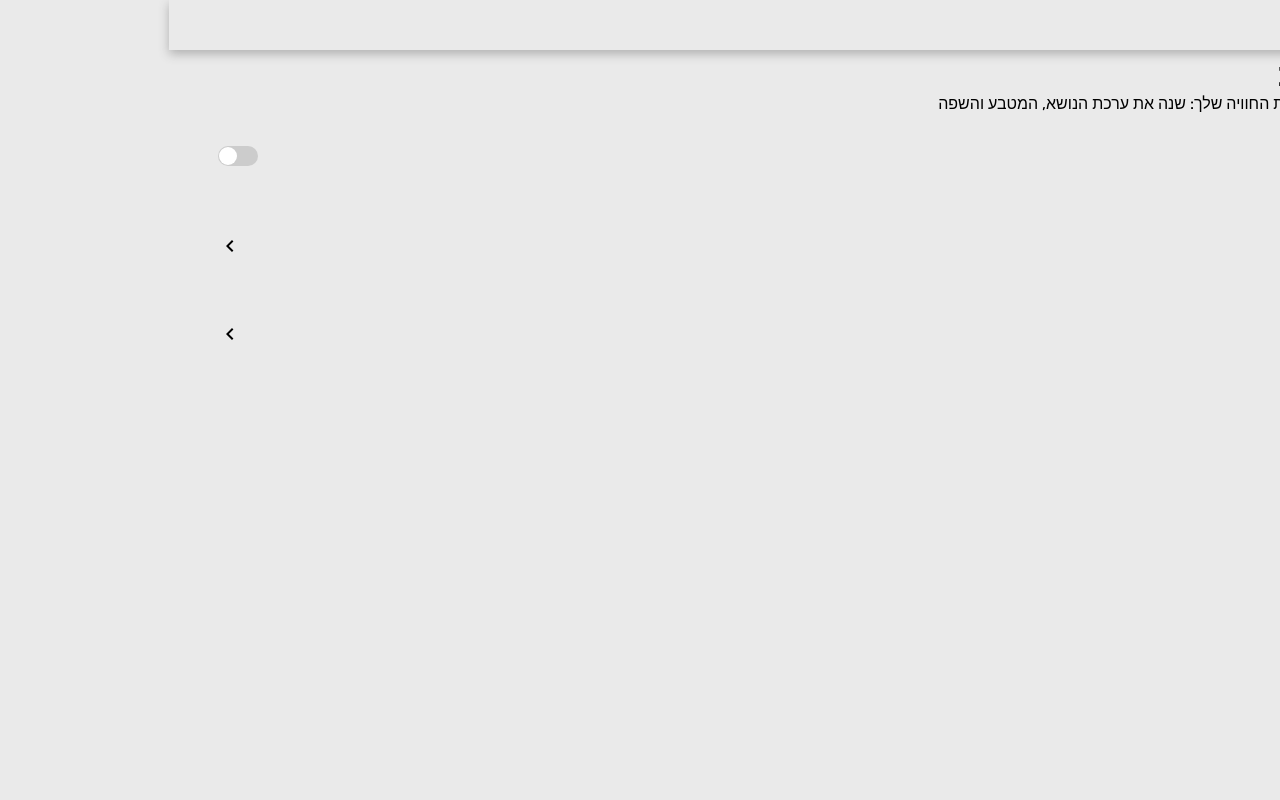
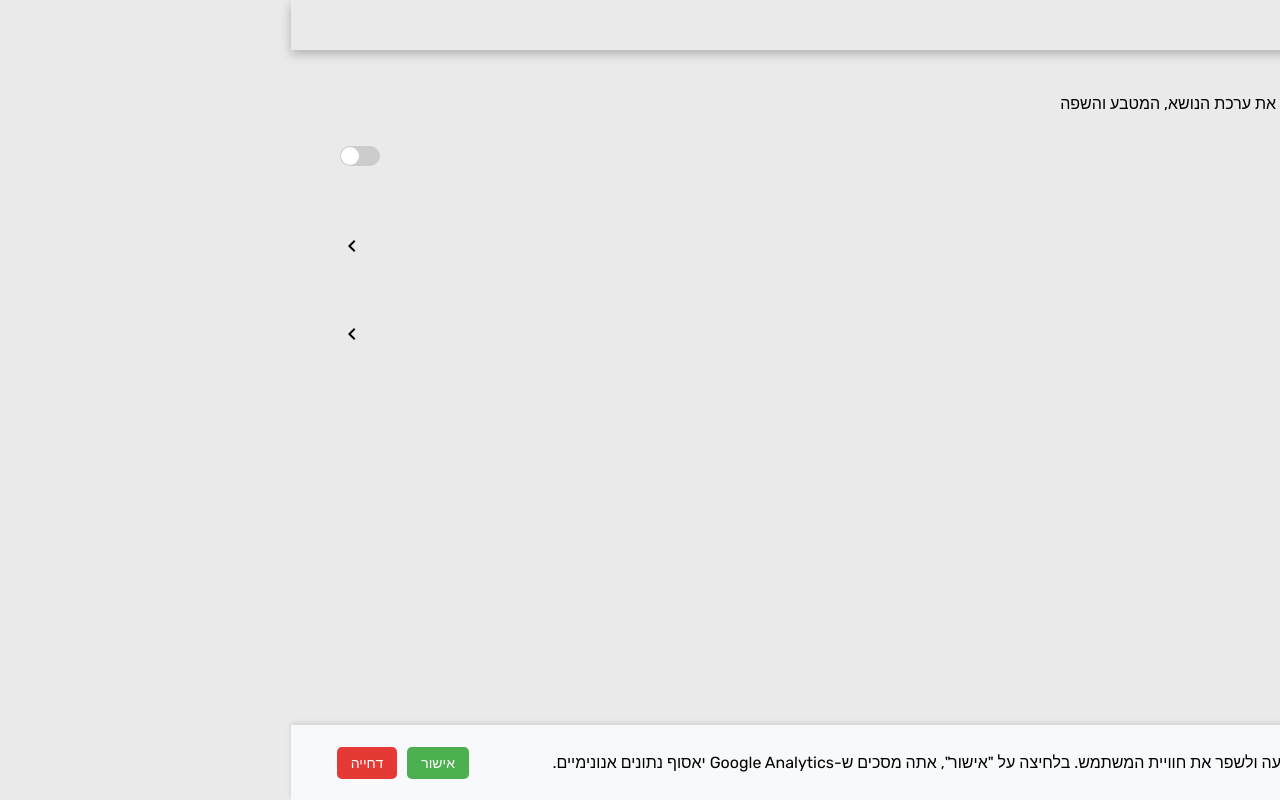
Before and after one commit to ArielBarkan/Calculator, a React (Vite) app: page /settings in a window 1280 px wide. Built offline with nearby package versions, Linux system fonts and the light colour scheme.

Commit message:
adding CookieBanner.tsx

```diff
--- a/public/locales/he-IL/common.json
+++ b/public/locales/he-IL/common.json
@@ -1,9 +1,15 @@
 {
   "components": {
     "toggleSwitch": {
-      "off": "לא פעיל",
       "on": "פעיל"
     }
+  },
+  "cookieBanner": {
+    "button": {
+      "accept": "אישור",
+      "reject": "דחייה"
+    },
+    "text": "אתר זה משתמש בעוגיות כדי לנתח תנועה ולשפר את חוויית המשתמש. בלחיצה על \"אישור\", אתה מסכים ש-Google Analytics יאסוף נתונים אנונימיים."
   },
   "firstTimeModal": {
     "closeButton": "הבנתי, קחו אותי לאפליקציה",
--- /dev/null
+++ b/src/components/cookieBanner/CookieBanner.tsx
@@ -0,0 +1,44 @@
+// React and modules imports
+import { useState, useEffect } from "react";
+import { useTranslation } from "react-i18next";
+
+// Custom imports
+import { CookieBannerWrapper, CookieText, ButtonGroup, Button } from "./cookieBanner.wrappers";
+
+const CookieBanner = () => {
+    const { t: translate } = useTranslation("common");
+    const [visible, setVisible] = useState(false);
+
+    useEffect(() => {
+        const consent = localStorage.getItem("cookieConsent");
+        if (!consent) {
+            setVisible(true); // Show banner if no consent is stored
+        }
+    }, []);
+
+    const handleConsent = (accepted: boolean) => {
+        localStorage.setItem("cookieConsent", accepted ? "accepted" : "rejected");
+
+        if (!accepted) {
+
+            window[`ga-disable-${import.meta.env.VITE_GOOGLE_ANALYTICS_TRACKING_ID}`] = true; // Disable GA
+        }
+
+        setVisible(false); // Hide banner after choice is made
+    };
+
+    return visible ? (
+        <CookieBannerWrapper visible={visible}>
+            <CookieText>{translate("common:cookieBanner.text")}</CookieText>
+            <ButtonGroup>
+                <Button className="accept"
+                        onClick={() => handleConsent(true)}>{translate("common:cookieBanner.button.accept")}</Button>
+                <Button className="reject"
+                        onClick={() => handleConsent(false)}>{translate("common:cookieBanner.button.reject")}</Button>
+            </ButtonGroup>
+        </CookieBannerWrapper>
+    ) : null;
+};
+
+
+export { CookieBanner };
--- /dev/null
+++ b/src/components/cookieBanner/cookieBanner.wrappers.tsx
@@ -0,0 +1,51 @@
+// Styled Components for the banner
+import styled from "styled-components";
+
+const CookieBannerWrapper = styled.div<{ visible: boolean }>`
+    position: fixed;
+    bottom: ${(props) => (props.visible ? "0" : "-100px")}; /* Show/Hide smoothly */
+    left: 0;
+    width: 100%;
+    background: #f8f9fa;
+    padding: 12px 20px;
+    display: flex;
+    justify-content: space-around;
+    align-items: center;
+    box-shadow: 0 -2px 5px rgba(0, 0, 0, 0.1);
+    transition: bottom 0.3s ease-in-out;
+    z-index: 9999;
+`;
+
+const CookieText = styled.p`
+    padding: 0 2rem;
+`;
+
+const ButtonGroup = styled.div`
+    display: flex;
+    gap: 10px;
+`;
+
+const Button = styled.button`
+    padding: 8px 14px;
+    font-size: 14px;
+    border: none;
+    cursor: pointer;
+    border-radius: 5px;
+    transition: background 0.2s ease-in-out;
+
+    &.accept {
+        background: #4caf50;
+        color: white;
+    }
+
+    &.reject {
+        background: #e53935;
+        color: white;
+    }
+
+    &:hover {
+        opacity: 0.9;
+    }
+`;
+
+export { CookieBannerWrapper, CookieText, ButtonGroup, Button };
--- /dev/null
+++ b/src/components/cookieBanner/index.ts
@@ -0,0 +1 @@
+export { CookieBanner } from "./CookieBanner";
--- a/src/components/layouts/main.layout.tsx
+++ b/src/components/layouts/main.layout.tsx
@@ -5,6 +5,7 @@ import { Outlet } from "react-router-dom";
 // Custom imports
 import { LayoutWrapper, MainContent } from "./layout.wrappers";
 import { TopBarMenu } from "../topBarMenu";
+import { CookieBanner } from "../cookieBanner";
 
 
 const MainLayout = () => {
@@ -14,6 +15,7 @@ const MainLayout = () => {
             <MainContent>
                 <Outlet />
             </MainContent>
+            <CookieBanner />
         </LayoutWrapper>
     );
 };
--- /dev/null
+++ b/src/global.d.ts
@@ -0,0 +1,3 @@
+interface Window {
+    [key: `ga-disable-${string}`]: boolean;
+}
```
Also changed, not shown: public/locales/en-US/common.json (+7 -1 lines), public/locales/es/common.json (+7 -1 lines), public/locales/pt-BR/common.json (+7 -1 lines).
